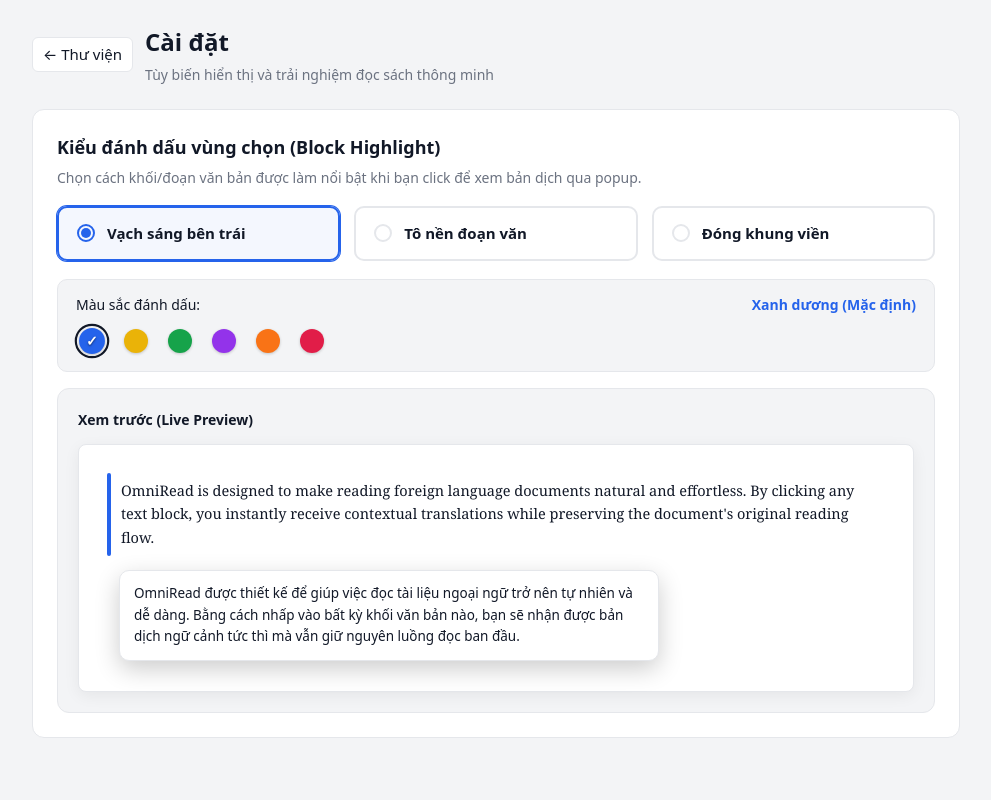
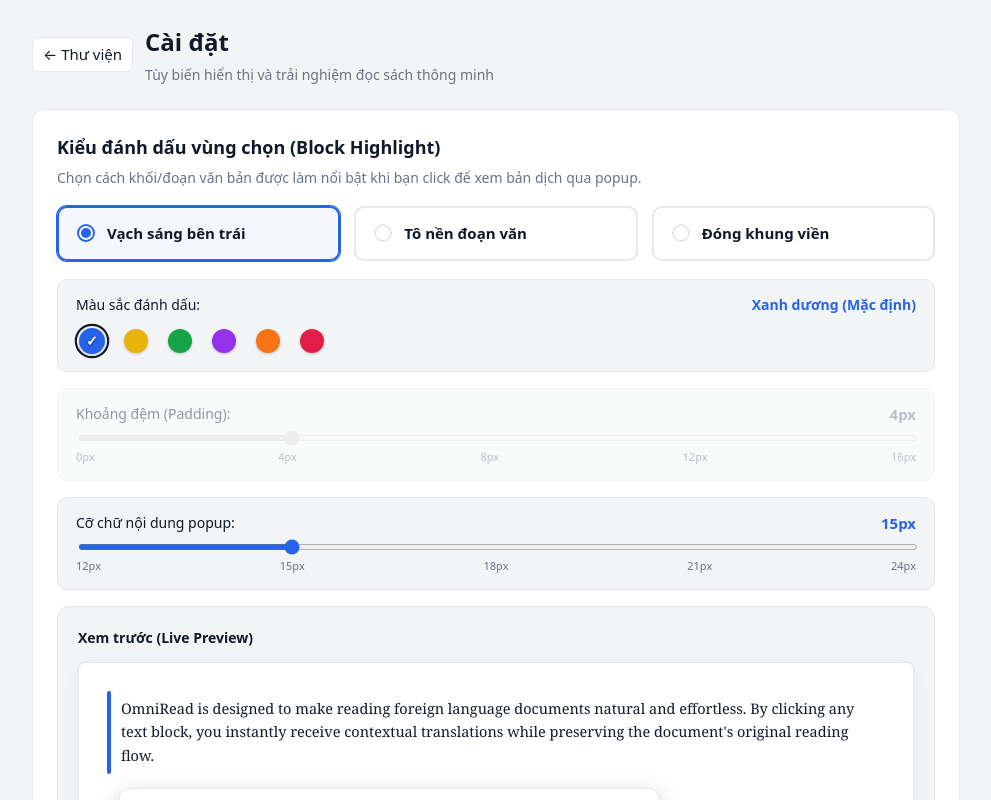
Before and after one commit to quocdat22/OmniRead, a React (Vite) app in the folder frontend/: page /setting in a window 1280 px wide. Shown: the top 800 px of the page, without its empty margins (144-1135 px from the left). Built offline with nearby package versions, Linux system fonts and the light colour scheme; no server answers.

Commit message:
feat(settings): add popup font size control and preview
- Persist popup font size and apply it to translation text
- Keep padding control visible but disabled for incompatible highlight styles

```diff
--- a/frontend/src/components/TranslationPopup.tsx
+++ b/frontend/src/components/TranslationPopup.tsx
@@ -2,6 +2,7 @@
   autoUpdate, flip, FloatingPortal, offset, shift, size,
   useDismiss, useFloating, useInteractions,
 } from "@floating-ui/react";
+import { useHighlightStyle } from "../hooks/useHighlightStyle";
 import type { Block } from "../types";
 import FormattedText from "./FormattedText";
 
@@ -15,6 +16,8 @@
 export default function TranslationPopup({
   block, reference, pageWidth, onClose,
 }: Props) {
+  const { fontSize: popupFontSize } = useHighlightStyle();
+
   const { refs, floatingStyles, context } = useFloating({
     open: true,
     onOpenChange: (open) => !open && onClose(),
@@ -49,11 +52,13 @@
         ? reference.parentElement.clientWidth / pageWidth
         : 1;
 
-  // Cỡ chữ theo CSS px = block.font_size (point) * scale.
-  // Đặt sàn tối thiểu là 12px để đảm bảo vẫn đọc được ngay cả khi người dùng zoom nhỏ.
+  // Cỡ chữ theo CSS px:
+  // Nếu block có font_size, tính theo tỷ lệ block.font_size * scale kết hợp với tỷ lệ điều chỉnh font size từ setting (mặc định 15px).
+  // Nếu không có, sử dụng trực tiếp cỡ chữ popupFontSize đã chọn trong setting.
+  const baseSize = popupFontSize ?? 15;
   const computedFontSize = block.font_size
-    ? Math.max(12, Math.round(block.font_size * scale * 10) / 10)
-    : 15;
+    ? Math.max(12, Math.round(block.font_size * scale * (baseSize / 15) * 10) / 10)
+    : baseSize;
 
   return (
     <FloatingPortal>
--- a/frontend/src/hooks/useHighlightStyle.ts
+++ b/frontend/src/hooks/useHighlightStyle.ts
@@ -4,10 +4,12 @@
 export const HIGHLIGHT_STORAGE_KEY = "omni_highlight_style";
 export const HIGHLIGHT_PADDING_KEY = "omni_highlight_padding";
 export const HIGHLIGHT_COLOR_KEY = "omni_highlight_color";
+export const HIGHLIGHT_FONT_SIZE_KEY = "omni_popup_font_size";
 
 export const DEFAULT_HIGHLIGHT_STYLE: HighlightStyle = "bar";
 export const DEFAULT_HIGHLIGHT_PADDING = 4;
 export const DEFAULT_HIGHLIGHT_COLOR: HighlightColor = "blue";
+export const DEFAULT_POPUP_FONT_SIZE = 15;
 
 export interface ColorPreset {
   id: HighlightColor;
@@ -68,10 +70,26 @@
   return DEFAULT_HIGHLIGHT_COLOR;
 }
 
+export function getSavedPopupFontSize(): number {
+  try {
+    const val = localStorage.getItem(HIGHLIGHT_FONT_SIZE_KEY);
+    if (val !== null) {
+      const num = Number(val);
+      if (!Number.isNaN(num) && num >= 10 && num <= 32) {
+        return num;
+      }
+    }
+  } catch {
+    // ignore
+  }
+  return DEFAULT_POPUP_FONT_SIZE;
+}
+
 export function useHighlightStyle() {
   const [style, setStyleState] = useState<HighlightStyle>(getSavedHighlightStyle);
   const [padding, setPaddingState] = useState<number>(getSavedHighlightPadding);
   const [color, setColorState] = useState<HighlightColor>(getSavedHighlightColor);
+  const [fontSize, setFontSizeState] = useState<number>(getSavedPopupFontSize);
 
   const setStyle = (newStyle: HighlightStyle) => {
     setStyleState(newStyle);
@@ -103,6 +121,16 @@
     }
   };
 
+  const setFontSize = (newSize: number) => {
+    setFontSizeState(newSize);
+    try {
+      localStorage.setItem(HIGHLIGHT_FONT_SIZE_KEY, String(newSize));
+      window.dispatchEvent(new Event("omni-highlight-style-changed"));
+    } catch {
+      // ignore
+    }
+  };
+
   useEffect(() => {
     const onStorage = (e: StorageEvent) => {
       if (e.key === HIGHLIGHT_STORAGE_KEY) {
@@ -111,12 +139,15 @@
         setPaddingState(getSavedHighlightPadding());
       } else if (e.key === HIGHLIGHT_COLOR_KEY) {
         setColorState(getSavedHighlightColor());
+      } else if (e.key === HIGHLIGHT_FONT_SIZE_KEY) {
+        setFontSizeState(getSavedPopupFontSize());
       }
     };
     const onCustom = () => {
       setStyleState(getSavedHighlightStyle());
       setPaddingState(getSavedHighlightPadding());
       setColorState(getSavedHighlightColor());
+      setFontSizeState(getSavedPopupFontSize());
     };
 
     window.addEventListener("storage", onStorage);
@@ -129,5 +160,17 @@
 
   const colorPreset = getColorPreset(color);
 
-  return { style, setStyle, padding, setPadding, color, setColor, colorPreset };
+  return {
+    style,
+    setStyle,
+    padding,
+    setPadding,
+    color,
+    setColor,
+    colorPreset,
+    fontSize,
+    setFontSize,
+    popupFontSize: fontSize,
+    setPopupFontSize: setFontSize,
+  };
 }
--- a/frontend/src/pages/Settings.tsx
+++ b/frontend/src/pages/Settings.tsx
@@ -30,9 +30,11 @@
     color: highlightColor,
     setColor: setHighlightColor,
     colorPreset,
+    fontSize: popupFontSize,
+    setFontSize: setPopupFontSize,
   } = useHighlightStyle();
 
-  const showPaddingSlider = highlightStyle === "background" || highlightStyle === "border";
+  const isPaddingEnabled = highlightStyle === "background" || highlightStyle === "border";
 
   return (
     <div className="settings">
@@ -107,8 +109,7 @@
           </div>
 
           {/* ---------------- Slider thiết lập Padding ---------------- */}
-          {showPaddingSlider && (
-            <div className="setting-slider-row">
+          <div className={`setting-slider-row${!isPaddingEnabled ? " disabled" : ""}`}>
             <div className="slider-label">
               <span>Khoảng đệm (Padding):</span>
               <strong>{highlightPadding}px</strong>
@@ -120,6 +121,7 @@
                 max={16}
                 step={1}
                 value={highlightPadding}
+                disabled={!isPaddingEnabled}
                 onChange={(e) => setHighlightPadding(Number(e.target.value))}
                 className="padding-slider"
                 aria-label="Khoảng đệm padding"
@@ -133,7 +135,33 @@
               </div>
             </div>
           </div>
-          )}
+
+          {/* ---------------- Slider thiết lập Font Size của Popup ---------------- */}
+          <div className="setting-slider-row">
+            <div className="slider-label">
+              <span>Cỡ chữ nội dung popup:</span>
+              <strong>{popupFontSize}px</strong>
+            </div>
+            <div className="slider-control">
+              <input
+                type="range"
+                min={12}
+                max={24}
+                step={1}
+                value={popupFontSize}
+                onChange={(e) => setPopupFontSize(Number(e.target.value))}
+                className="padding-slider"
+                aria-label="Cỡ chữ nội dung popup"
+              />
+              <div className="slider-ticks">
+                <span>12px</span>
+                <span>15px</span>
+                <span>18px</span>
+                <span>21px</span>
+                <span>24px</span>
+              </div>
+            </div>
+          </div>
 
           {/* ---------------- Live Preview Section ---------------- */}
           <div className="preview-box">
@@ -158,7 +186,10 @@
 
               <div className="preview-popup-wrapper">
                 <div className="preview-popup">
-                  <div className="preview-popup-body">
+                  <div
+                    className="preview-popup-body"
+                    style={{ fontSize: `${popupFontSize}px` }}
+                  >
                     <p style={{ margin: 0 }}>{SAMPLE_BLOCK.translation}</p>
                   </div>
                 </div>
--- a/frontend/src/styles.css
+++ b/frontend/src/styles.css
@@ -378,14 +378,19 @@
   text-shadow: 0 1px 2px rgba(0, 0, 0, 0.6);
 }
 
-/* ---------------- Padding Slider Row ---------------- */
+/* ---------------- Slider Rows ---------------- */
 .setting-slider-row {
   margin-bottom: 16px;
   padding: 14px 18px;
   background: var(--bg);
   border: 1px solid var(--border);
   border-radius: 10px;
-  animation: fadeIn 0.2s ease-out;
+  transition: opacity 0.2s ease, border-color 0.2s ease;
+}
+.setting-slider-row.disabled {
+  opacity: 0.45;
+  cursor: not-allowed;
+  pointer-events: none;
 }
 .slider-label {
   display: flex;
@@ -399,6 +404,9 @@
   color: var(--highlight-color, var(--accent));
   font-size: 15px;
 }
+.setting-slider-row.disabled .slider-label strong {
+  color: var(--muted);
+}
 .slider-control {
   display: flex;
   flex-direction: column;
@@ -409,6 +417,10 @@
   accent-color: var(--highlight-color, var(--accent));
   cursor: pointer;
   height: 6px;
+}
+.padding-slider:disabled {
+  cursor: not-allowed;
+  opacity: 0.6;
 }
 .slider-ticks {
   display: flex;
```
Lines whose indentation alone changed are shown as unchanged.
